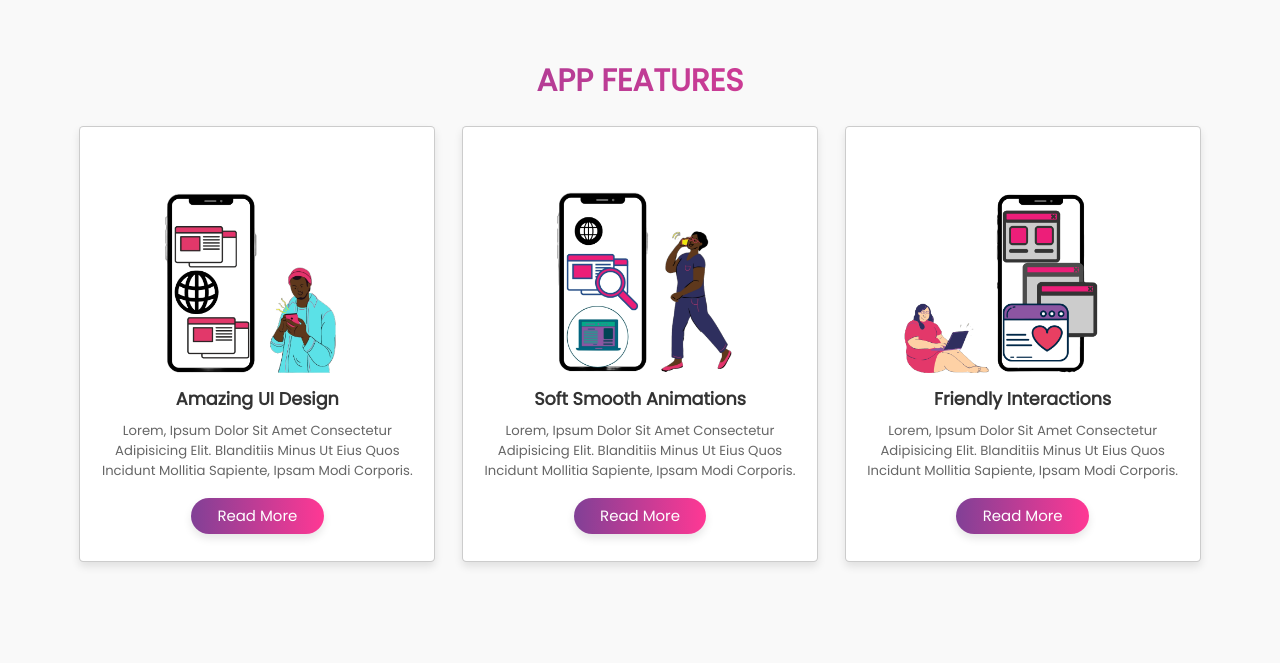
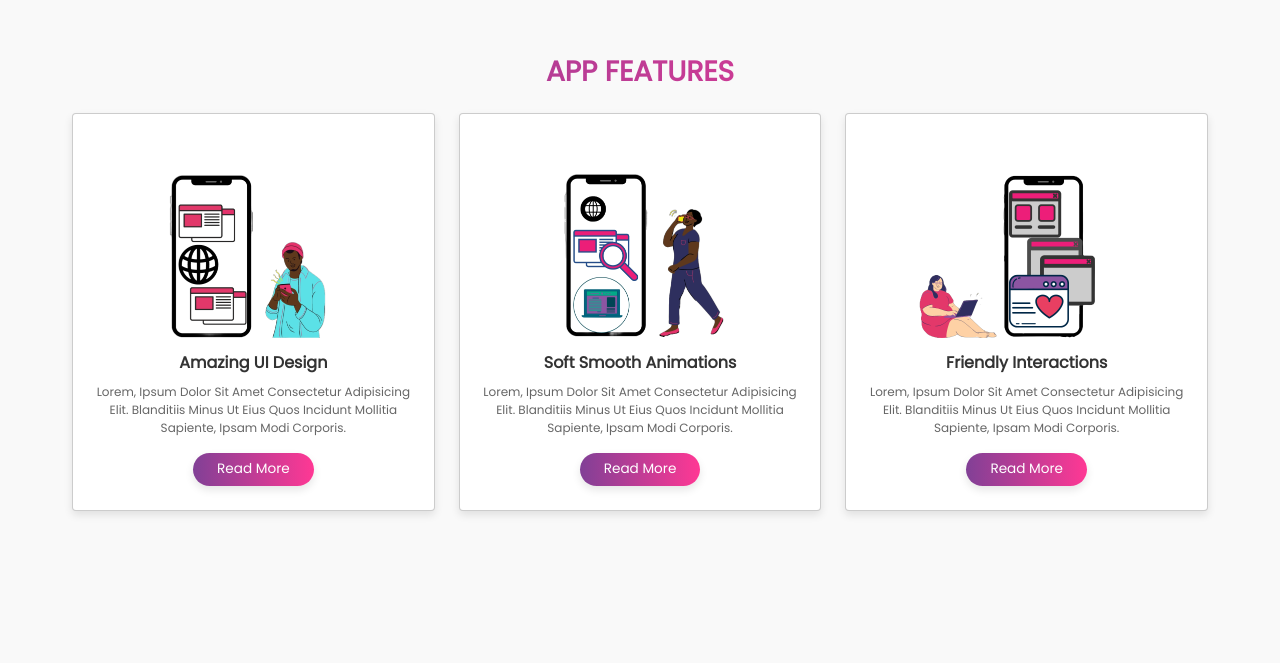
Before and after one commit to robochicas/site-robochicas, a plain HTML site: page index.html in a window 1280 px wide. Shown: the part 817-1480 px from the top of the page. Drawn offline with nearby package versions, Linux system fonts and the light colour scheme; files whose address does not match are found by name.

Commit message:
update-reponsividade

```diff
--- a/src/style.css
+++ b/src/style.css
@@ -595,10 +595,15 @@ header label{
 
 }
 }
-@media (max-width:1200px) {
+@media (max-width:1300px) {
     html{
-        font-size: 55%;
+        font-size: 50%;
     }
+    .features .box-container .box img{
+        margin-top: 0%;
+        height: 25rem;
+
+}
 }
 @media (max-width:991px) {
     section{
```
